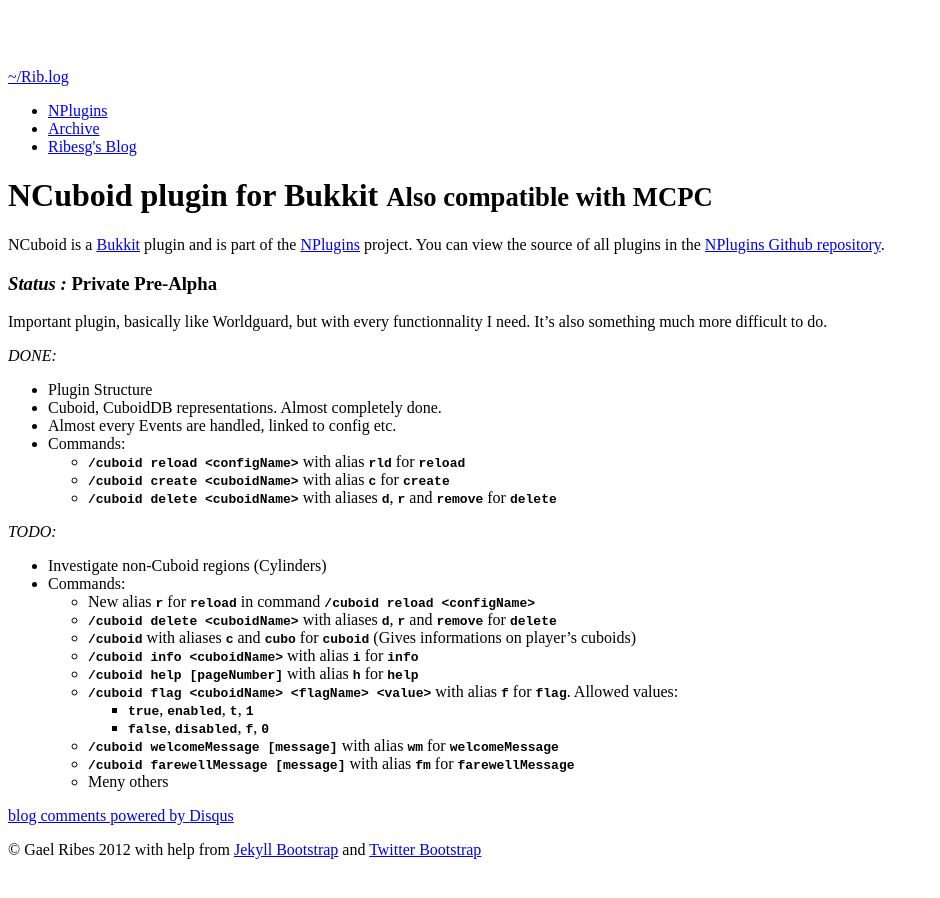
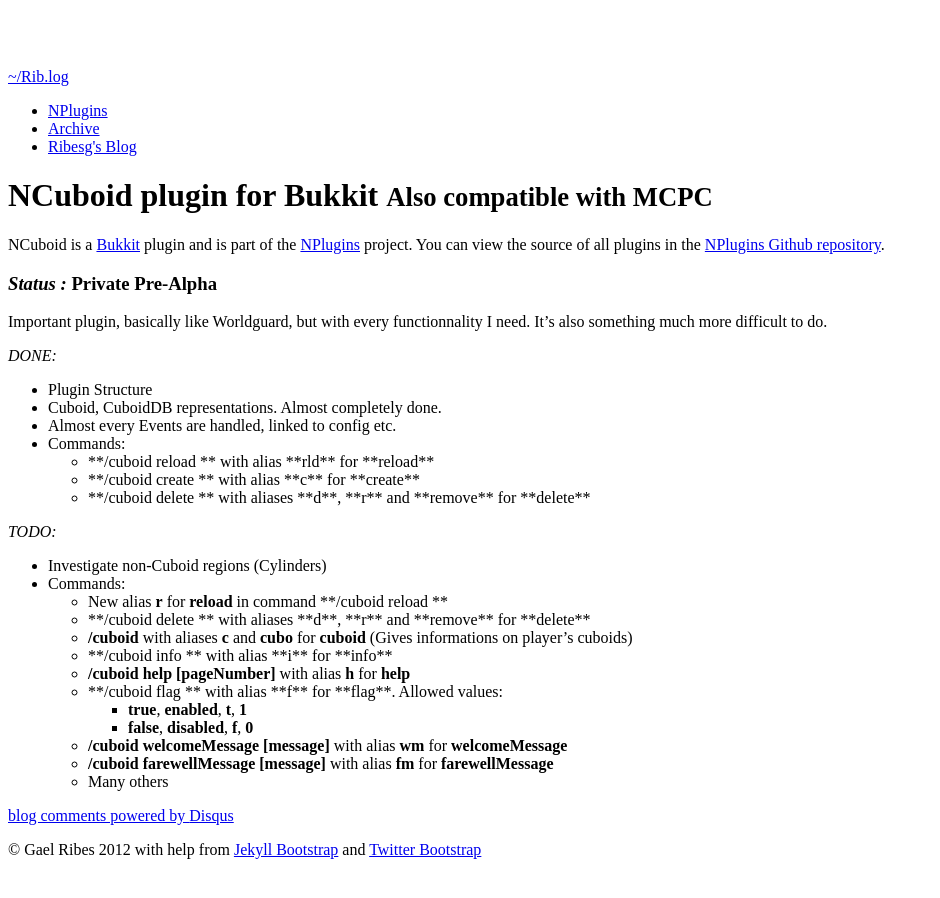
Before and after one commit to CeramicTitan/ribesg.github.com, a Jekyll site: the page built from bukkit/NCuboid.md, in a window 1280 px wide. Shown: the whole page, without its empty margins (0-940 px from the left). Built offline with Jekyll 4.4.1, drawn with Linux system fonts in a browser that asks for light colours; nearby versions of some CDN libraries; comment, search, counter and statistics services are not loaded.

Commit message:
Removed code spans - too heavy

```diff
--- a/bukkit/NCuboid.md
+++ b/bukkit/NCuboid.md
@@ -19,24 +19,24 @@ _DONE:_
 * Cuboid, CuboidDB representations. Almost completely done.
 * Almost every Events are handled, linked to config etc.
 * Commands:
-  + **`/cuboid reload <configName>`** with alias **`rld`** for **`reload`**
-  + **`/cuboid create <cuboidName>`** with alias **`c`** for **`create`**
-  + **`/cuboid delete <cuboidName>`** with aliases **`d`**, **`r`** and **`remove`** for **`delete`**
+  + **/cuboid reload <configName>** with alias **rld** for **reload**
+  + **/cuboid create <cuboidName>** with alias **c** for **create**
+  + **/cuboid delete <cuboidName>** with aliases **d**, **r** and **remove** for **delete**
 
 _TODO:_
 * Investigate non-Cuboid regions (Cylinders)
 * Commands:
-  + New alias **`r`** for **`reload`** in command **`/cuboid reload <configName>`**
-  + **`/cuboid delete <cuboidName>`** with aliases **`d`**, **`r`** and **`remove`** for **`delete`**
-  + **`/cuboid`** with aliases **`c`** and **`cubo`** for **`cuboid`** (Gives informations on player's cuboids)
-  + **`/cuboid info <cuboidName>`** with alias **`i`** for **`info`**
-  + **`/cuboid help [pageNumber]`** with alias **`h`** for **`help`**
-  + **`/cuboid flag <cuboidName> <flagName> <value>`** with alias **`f`** for **`flag`**. Allowed values:
-    - **`true`**, **`enabled`**, **`t`**, **`1`**
-    - **`false`**, **`disabled`**, **`f`**, **`0`**
-  + **`/cuboid welcomeMessage [message]`** with alias **`wm`** for **`welcomeMessage`**
-  + **`/cuboid farewellMessage [message]`** with alias **`fm`** for **`farewellMessage`**
-  + Meny others
+  + New alias **r** for **reload** in command **/cuboid reload <configName>**
+  + **/cuboid delete <cuboidName>** with aliases **d**, **r** and **remove** for **delete**
+  + **/cuboid** with aliases **c** and **cubo** for **cuboid** (Gives informations on player's cuboids)
+  + **/cuboid info <cuboidName>** with alias **i** for **info**
+  + **/cuboid help [pageNumber]** with alias **h** for **help**
+  + **/cuboid flag <cuboidName> <flagName> <value>** with alias **f** for **flag**. Allowed values:
+    - **true**, **enabled**, **t**, **1**
+    - **false**, **disabled**, **f**, **0**
+  + **/cuboid welcomeMessage [message]** with alias **wm** for **welcomeMessage**
+  + **/cuboid farewellMessage [message]** with alias **fm** for **farewellMessage**
+  + Many others
 
 {% include JB/comments %}
 
```
